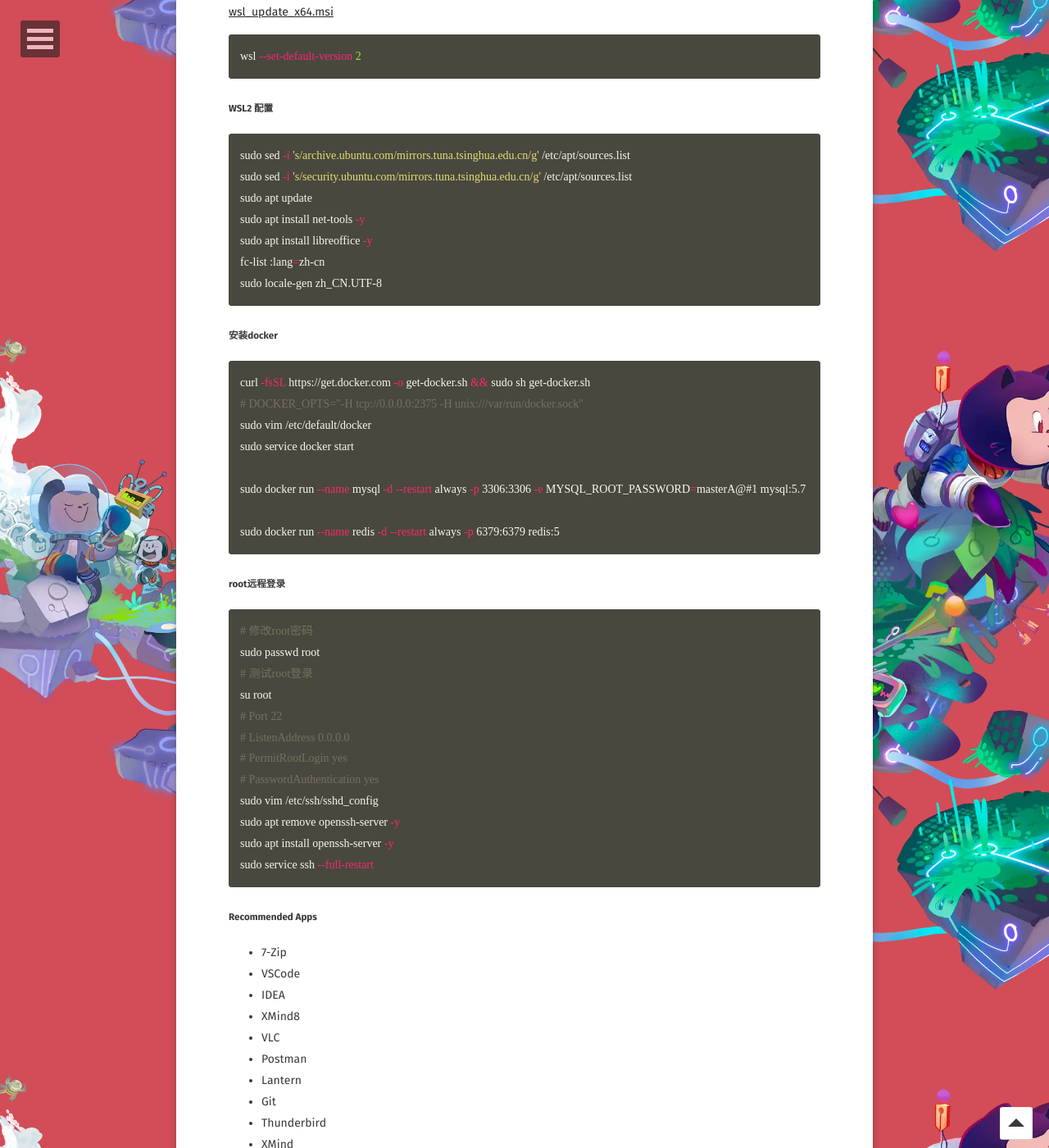
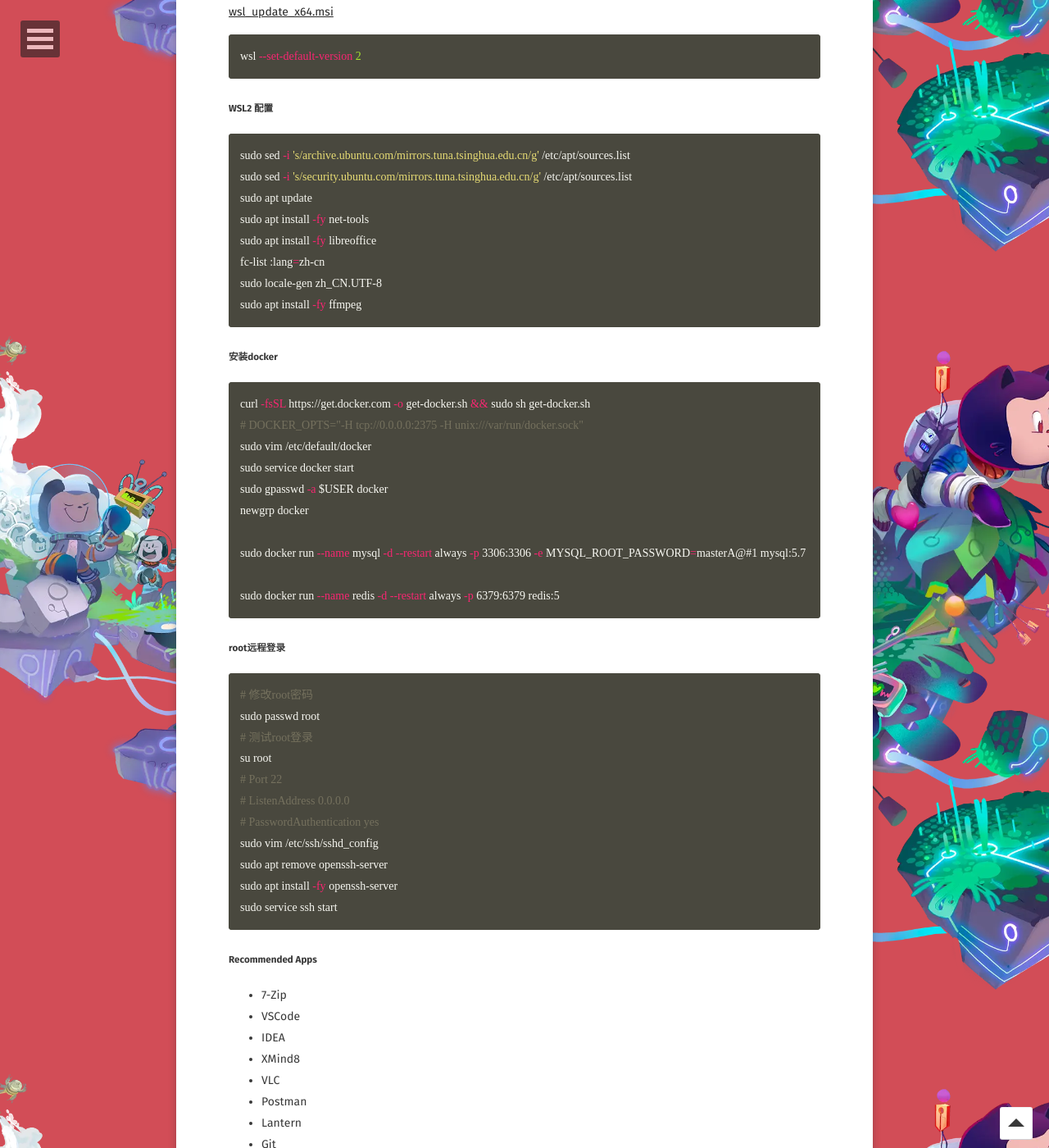
Before and after one commit to WebPavel/WebPavel.github.io, a Jekyll site: the page built from _posts/2021-12-03-WSL2-GUI.md, in a window 1280 px wide and 1400 px high, scrolled down 582 px. Shown: the whole window at 82% size. Built offline with Jekyll 4.4.1, drawn with Linux system fonts in a browser that asks for light colours; some web fonts are replaced.

Commit message:
Update 2021-12-03-WSL2-GUI.md

````diff
--- a/_posts/2021-12-03-WSL2-GUI.md
+++ b/_posts/2021-12-03-WSL2-GUI.md
@@ -29,10 +29,11 @@ wsl --set-default-version 2
 sudo sed -i 's/archive.ubuntu.com/mirrors.tuna.tsinghua.edu.cn/g' /etc/apt/sources.list
 sudo sed -i 's/security.ubuntu.com/mirrors.tuna.tsinghua.edu.cn/g' /etc/apt/sources.list
 sudo apt update
-sudo apt install net-tools -y
-sudo apt install libreoffice -y
+sudo apt install -fy net-tools
+sudo apt install -fy libreoffice
 fc-list :lang=zh-cn
 sudo locale-gen zh_CN.UTF-8
+sudo apt install -fy ffmpeg
 ```
 
 ##### 安装docker
@@ -42,6 +43,8 @@ curl -fsSL https://get.docker.com -o get-docker.sh && sudo sh get-docker.sh
 # DOCKER_OPTS="-H tcp://0.0.0.0:2375 -H unix:///var/run/docker.sock"
 sudo vim /etc/default/docker
 sudo service docker start
+sudo gpasswd -a $USER docker
+newgrp docker
 
 sudo docker run --name mysql -d --restart always -p 3306:3306 -e MYSQL_ROOT_PASSWORD=masterA@#1 mysql:5.7
 
@@ -56,12 +59,11 @@ sudo passwd root
 su root
 # Port 22
 # ListenAddress 0.0.0.0
-# PermitRootLogin yes
 # PasswordAuthentication yes
 sudo vim /etc/ssh/sshd_config
-sudo apt remove openssh-server -y
-sudo apt install openssh-server -y
-sudo service ssh --full-restart
+sudo apt remove openssh-server
+sudo apt install -fy openssh-server
+sudo service ssh start
 ```
 
 ##### Recommended Apps
````
